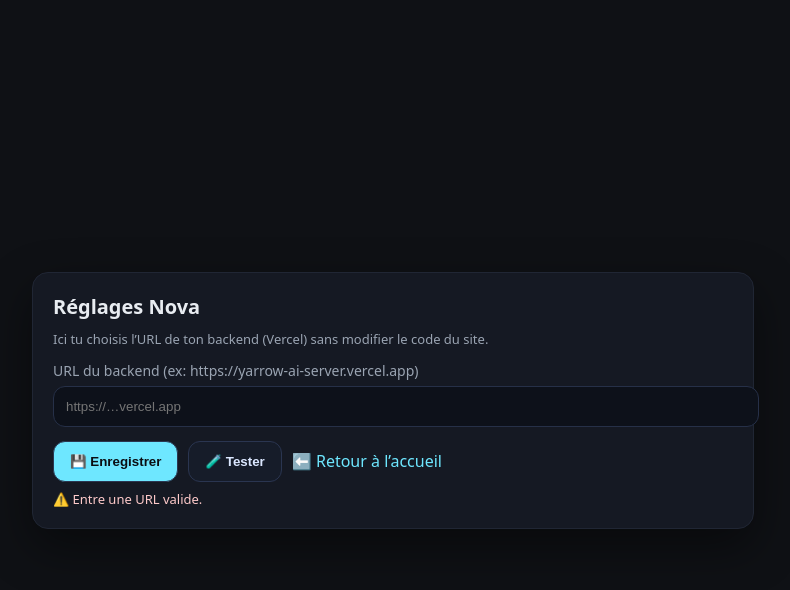
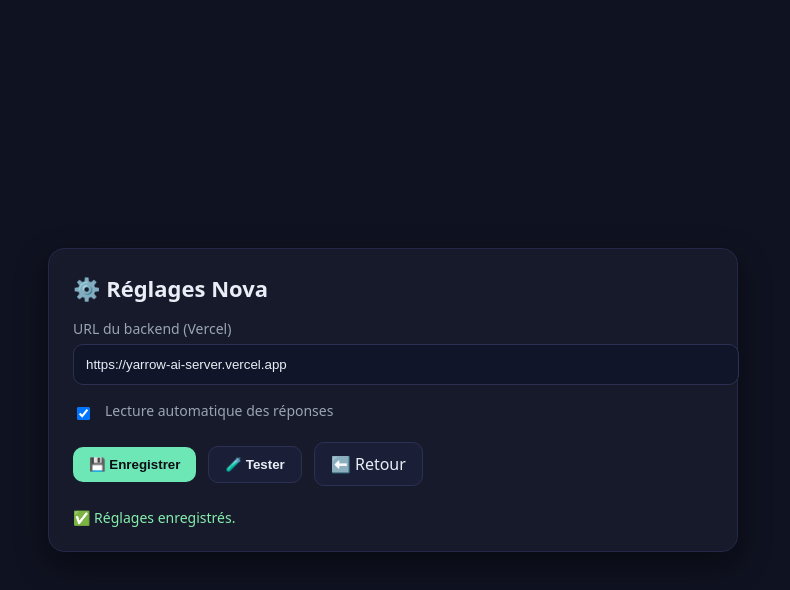
Before and after one commit to yarrowmartin3-prog/yarrow-ai-server, a website: page settings.html in a window 1280 px wide. Both pictures are taken after a click on the button "💾 Enregistrer". Shown: the whole page, without its empty margins (247-1037 px from the left). Drawn offline with Linux system fonts and the light colour scheme.

Commit message:
Update settings.html

```diff
--- a/settings.html
+++ b/settings.html
@@ -1,76 +1,92 @@
 <!DOCTYPE html>
 <html lang="fr">
 <head>
-  <meta charset="UTF-8" />
-  <meta name="viewport" content="width=device-width, initial-scale=1" />
-  <title>Nova – Réglages</title>
+  <meta charset="UTF-8">
+  <meta name="viewport" content="width=device-width, initial-scale=1.0">
+  <title>Réglages Nova</title>
   <style>
-    body{font-family:system-ui,Arial,sans-serif;margin:0;min-height:100svh;display:grid;place-items:center;background:#0f1115;color:#e8ecf1}
-    .card{width:min(680px,92%);background:#151923;border:1px solid #202634;border-radius:16px;padding:20px;box-shadow:0 18px 48px rgba(0,0,0,.45)}
-    h1{margin:0 0 10px 0;font-size:20px}
-    label{display:block;margin-top:10px;color:#9aa4b2;font-size:14px}
-    input{width:100%;padding:12px;border-radius:12px;border:1px solid #263048;background:#0d111a;color:#e8ecf1;margin-top:6px}
-    .row{display:flex;gap:10px;margin-top:14px;flex-wrap:wrap}
-    button{padding:12px 16px;border-radius:12px;border:1px solid #2a3650;cursor:pointer;background:#6ee7ff;color:#0a0d12;font-weight:700}
-    .secondary{background:#161c29;color:#dbe7ff;border-color:#2a3550}
-    .muted{color:#9aa4b2;font-size:13px;margin-top:8px}
-    .ok{color:#86efac} .err{color:#fecaca}
+    body{
+      font-family:system-ui,Arial,sans-serif;
+      background:#0f1220; color:#e9edf5;
+      margin:0; display:grid; place-items:center; min-height:100vh;
+    }
+    .card{
+      width:min(640px,92%); background:#171a2b;
+      border:1px solid #232848; border-radius:16px;
+      padding:24px; box-shadow:0 12px 32px rgba(0,0,0,.45);
+      display:grid; gap:16px;
+    }
+    h1{margin:0;font-size:22px}
+    label{font-size:14px; color:#9aa4b2; display:block; margin-bottom:6px}
+    input[type=text]{width:100%;padding:12px;border-radius:10px;border:1px solid #2c3153;background:#111529;color:#e9edf5}
+    .row{display:flex;gap:12px;flex-wrap:wrap;align-items:center}
+    button{padding:10px 16px;border:0;border-radius:10px;font-weight:600;cursor:pointer}
+    .primary{background:#6ee7b7;color:#0a0d12}
+    .secondary{background:#1a1f37;color:#e9edf5;border:1px solid #2c3153}
+    .muted{font-size:13px;color:#9aa4b2}
+    #msg{margin-top:6px;font-size:14px}
+    .ok{color:#86efac} .err{color:#fca5a5}
   </style>
 </head>
 <body>
   <div class="card">
-    <h1>Réglages Nova</h1>
-    <p class="muted">Ici tu choisis l’URL de ton backend (Vercel) sans modifier le code du site.</p>
+    <h1>⚙️ Réglages Nova</h1>
 
-    <label>URL du backend (ex: https://yarrow-ai-server.vercel.app)</label>
-    <input id="api" placeholder="https://…vercel.app" />
+    <div>
+      <label for="api">URL du backend (Vercel)</label>
+      <input id="api" type="text" placeholder="https://yarrow-ai-server.vercel.app">
+    </div>
 
     <div class="row">
-      <button id="save">💾 Enregistrer</button>
-      <button id="test" class="secondary">🧪 Tester</button>
-      <a href="./" style="align-self:center;color:#6ee7ff;text-decoration:none">⬅️ Retour à l’accueil</a>
+      <input type="checkbox" id="autoTts">
+      <label for="autoTts">Lecture automatique des réponses</label>
     </div>
 
-    <div id="msg" class="muted" role="status"></div>
+    <div class="row">
+      <button class="primary" id="save">💾 Enregistrer</button>
+      <button class="secondary" id="test">🧪 Tester</button>
+      <a href="./" class="secondary" style="text-decoration:none;display:grid;place-items:center;padding:10px 16px;border-radius:10px">⬅️ Retour</a>
+    </div>
+
+    <div id="msg" class="muted"></div>
   </div>
 
   <script>
-    const input = document.getElementById('api');
-    const msg = document.getElementById('msg');
+    const API_KEY = "API_BASE";
+    const AUTO_KEY = "AUTO_TTS";
+    const input = document.getElementById("api");
+    const chk = document.getElementById("autoTts");
+    const msg = document.getElementById("msg");
 
-    // Charger la valeur déjà sauvée
-    const saved = localStorage.getItem('API_BASE');
-    if (saved) input.value = saved;
+    // Charger valeurs sauvegardées
+    input.value = localStorage.getItem(API_KEY) || "https://yarrow-ai-server.vercel.app";
+    chk.checked = (localStorage.getItem(AUTO_KEY) ?? "1") === "1";
 
-    // Enregistrer
-    document.getElementById('save').onclick = () => {
-      const val = (input.value || '').trim().replace(/\/+$/,''); // retire / final
-      if (!val) { msg.innerHTML = '<span class="err">⚠️ Entre une URL valide.</span>'; return; }
-      try {
-        new URL(val);
-        localStorage.setItem('API_BASE', val);
-        msg.innerHTML = '<span class="ok">✅ Enregistré. Retourne à l’accueil et actualise la page.</span>';
-      } catch {
-        msg.innerHTML = '<span class="err">❌ URL invalide.</span>';
-      }
+    // Sauver
+    document.getElementById("save").onclick = ()=>{
+      const val = input.value.trim().replace(/\/+$/,'');
+      if(val) localStorage.setItem(API_KEY,val);
+      else localStorage.removeItem(API_KEY);
+      localStorage.setItem(AUTO_KEY, chk.checked?"1":"0");
+      msg.innerHTML = `<span class="ok">✅ Réglages enregistrés.</span>`;
     };
 
-    // Test rapide
-    document.getElementById('test').onclick = async () => {
-      const base = (input.value || '').trim().replace(/\/+$/,'');
-      if (!base) { msg.innerHTML = '<span class="err">⚠️ Entre une URL d’abord.</span>'; return; }
-      msg.textContent = 'Test en cours…';
-      try {
-        const r = await fetch(base + '/api/ask', {
-          method:'POST',
-          headers:{'Content-Type':'application/json'},
-          body: JSON.stringify({ question: 'Ping', site: 'hydro' })
+    // Tester
+    document.getElementById("test").onclick = async ()=>{
+      const base = (input.value||"").trim().replace(/\/+$/,'');
+      if(!base){ msg.innerHTML='<span class="err">⚠️ Entre une URL valide.</span>'; return; }
+      msg.textContent="Test en cours…";
+      try{
+        const r = await fetch(base+"/api/ask",{
+          method:"POST",
+          headers:{"Content-Type":"application/json"},
+          body:JSON.stringify({question:"Ping",site:"hydro"})
         });
-        const data = await r.json().catch(()=> ({}));
-        if (r.ok) msg.innerHTML = '<span class="ok">✅ OK : ' + (data.answer || 'réponse reçue') + '</span>';
-        else msg.innerHTML = '<span class="err">❌ Erreur HTTP ' + r.status + '</span>';
-      } catch (e) {
-        msg.innerHTML = '<span class="err">❌ Réseau : ' + e.message + '</span>';
+        const d = await r.json().catch(()=> ({}));
+        if(r.ok) msg.innerHTML=`<span class="ok">✅ Réponse : ${d.answer||"OK"}</span>`;
+        else msg.innerHTML=`<span class="err">❌ Erreur HTTP ${r.status}</span>`;
+      }catch(e){
+        msg.innerHTML=`<span class="err">❌ Réseau : ${e.message}</span>`;
       }
     };
   </script>
```
